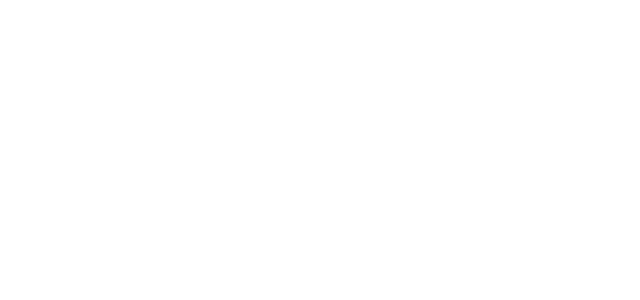
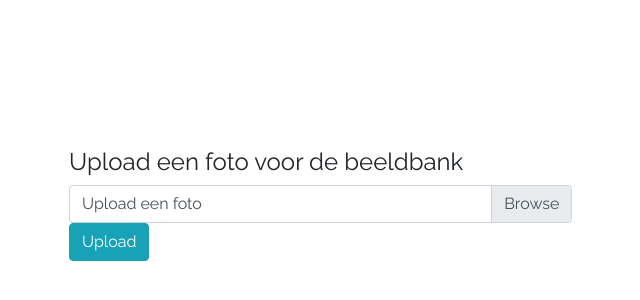
Before and after one commit to Project-C-Kynda/Project-C, an Angular app in the folder Kynda/: page /photoUpload in a window 1280 px wide. Before the commit this address led to /. Shown: the part 52-352 px from the top of the page, without its empty margins (266-906 px from the left). Built offline with nearby package versions, Linux system fonts and the light colour scheme.

Commit message:
Added form for photo uploading and added styling for from

```diff
--- a/Kynda/src/app/app-routing.module.ts
+++ b/Kynda/src/app/app-routing.module.ts
@@ -1,13 +1,15 @@
 import { NgModule } from '@angular/core';
 import { Routes, RouterModule } from '@angular/router';
+import { FotoUploadComponent } from './foto-upload/foto-upload.component';
 import { TemplateComponent } from './template/template.component';
 
 const routes: Routes = [
   { path: '',
-    redirectTo: '/template',
+    redirectTo: '/photoUpload',
     pathMatch: 'full'
   },
-  {path: "template", component: TemplateComponent}
+  {path: "template", component: TemplateComponent},
+  {path: "photoUpload", component: FotoUploadComponent}
 ];
 
 @NgModule({
--- a/Kynda/src/app/foto-upload/foto-upload.component.css
+++ b/Kynda/src/app/foto-upload/foto-upload.component.css
@@ -0,0 +1,4 @@
+.upload-form{
+    margin-left: 25vw;
+    margin-top: 25vh;
+}
--- a/Kynda/src/app/foto-upload/foto-upload.component.html
+++ b/Kynda/src/app/foto-upload/foto-upload.component.html
@@ -1 +1,10 @@
-<p>foto-upload works!</p>
+<div class="fluid-container upload-form col-5">
+    <h4>Upload een foto voor de beeldbank</h4>
+    <form>
+        <div class="custom-file">
+            <input type="file" class="custom-file-input" id="photo-upload">
+            <label class="custom-file-label" for="photo-upload" aria-describedby="inputGroupFileAddon02">Upload een foto</label>
+        </div>
+        <button type="submit" class="btn btn-info" onclick="">Upload</button>
+    </form>
+</div>
```
